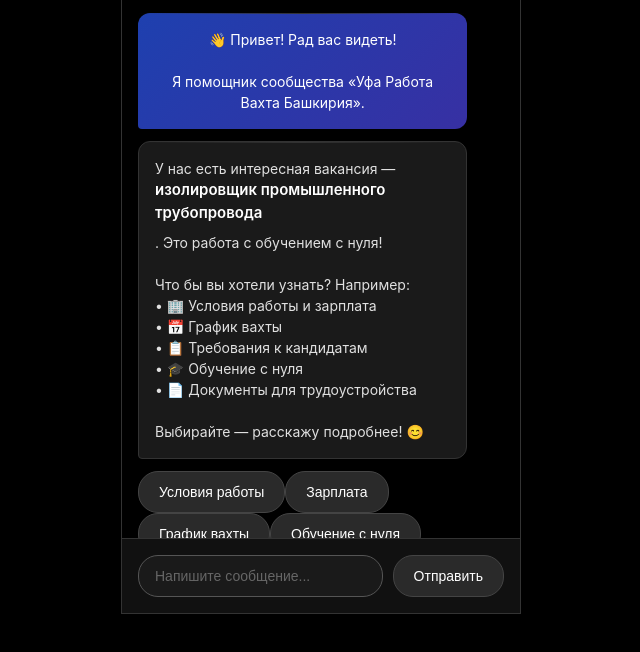
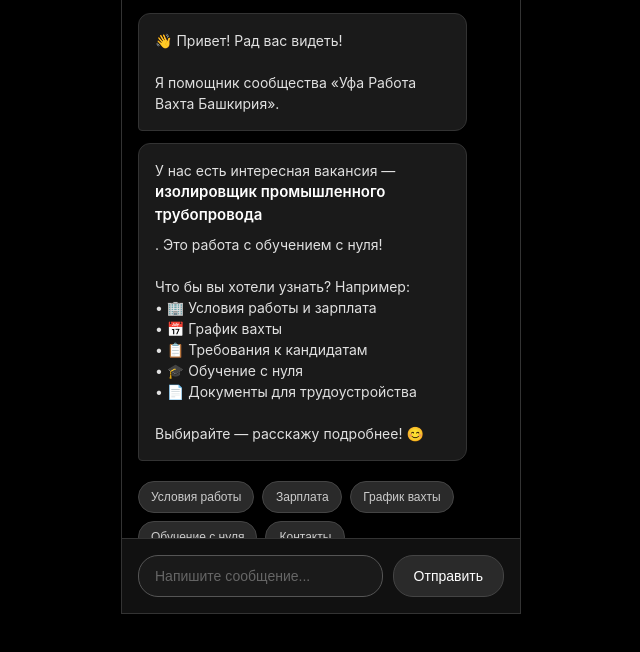
Before and after one commit to bakhti4oki-blip/deepseek-vk-widget, a website: page public/index.html in a window 1280 px wide. Shown: the part 136-788 px from the top of the page, without its empty margins (319-959 px from the left). Drawn offline with Linux system fonts and the light colour scheme.

Commit message:
Update style.css

```diff
--- a/public/style.css
+++ b/public/style.css
@@ -119,14 +119,6 @@ header p {
     font-weight: 600;
 }
 
-/* Разделительные линии */
-.message.bot .message-text {
-    background: linear-gradient(90deg, transparent 0%, #333333 50%, transparent 100%);
-    background-size: 100% 1px;
-    background-repeat: no-repeat;
-    background-position: 0 0, 0 100%;
-}
-
 .message.loading {
     background: #1a1a1a;
     color: #888888;
@@ -236,17 +228,30 @@ button:disabled {
     }
 }
 
-/* Приветственное сообщение выделяем */
-.message.bot:first-child {
-    background: linear-gradient(135deg, #1e40af 0%, #3730a3 100%);
-    color: white;
-    border: none;
-    text-align: center;
+/* Быстрые кнопки */
+.quick-buttons {
+    display: flex;
+    flex-wrap: wrap;
+    gap: 8px;
+    margin-top: 8px;
+    margin-bottom: 16px;
 }
 
-.message.bot:first-child .message-text {
-    color: white;
-    text-align: center;
+.quick-button {
+    background: #2a2a2a;
+    border: 1px solid #444444;
+    border-radius: 16px;
+    padding: 8px 12px;
+    font-size: 12px;
+    color: #cccccc;
+    cursor: pointer;
+    transition: all 0.2s;
+    white-space: nowrap;
+}
+
+.quick-button:hover {
+    background: #3a3a3a;
+    transform: translateY(-1px);
 }
 
 /* Улучшаем читаемость списков */
@@ -259,3 +264,9 @@ button:disabled {
     margin-bottom: 8px;
     font-size: 15px;
 }
+
+/* Эмодзи в сообщениях */
+.message.bot .message-text {
+    font-size: 14px;
+    line-height: 1.5;
+}
```
